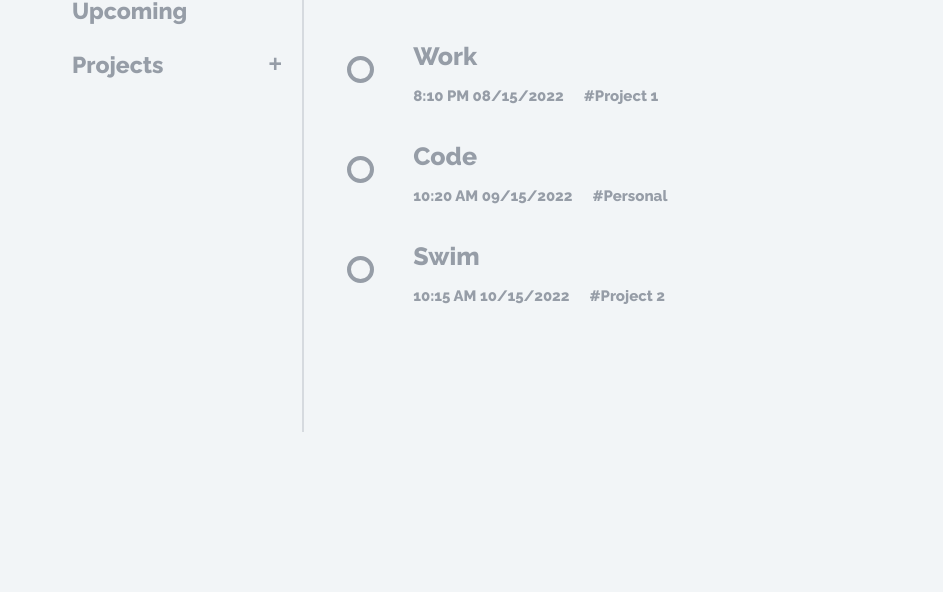
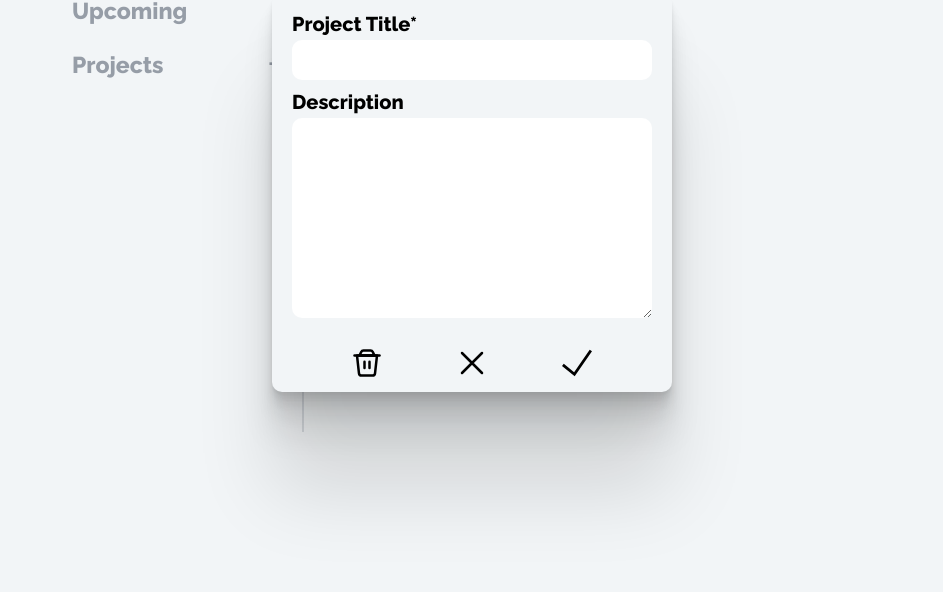
Before and after one commit to wyhong3103/todo-app, a website built with webpack: page dist/index.html in a window 1280 px wide. Shown: the part 208-800 px from the top of the page, without its empty margins (168-1111 px from the left). Built offline with nearby package versions, Linux system fonts and the light colour scheme.

Commit message:
Add project popup

```diff
--- a/src/index.js
+++ b/src/index.js
@@ -228,12 +228,12 @@ const displayController = function(){
         updateTask();
     }
 
-    function closePopUp(){
-        const pop_up = document.querySelector(".task-view-box");
+    function closePopUp(selector){
+        const pop_up = document.querySelector(selector);
         _content.removeChild(pop_up);
     }
 
-    function taskPopUp(index){
+    function taskPopUp(index = 0){
         const task_view_box = document.createElement("div");
         task_view_box.classList.add("task-view-box");
 
@@ -331,13 +331,96 @@ const displayController = function(){
         });
 
         for(const i of btn_divs){
-            i.addEventListener("click", closePopUp);
+            i.addEventListener("click", function(){
+                closePopUp(".task-view-box");
+            });
             task_view_btns.appendChild(i);
         }
         task_view.appendChild(task_view_btns);
 
         task_view_box.appendChild(task_view);
         _content.appendChild(task_view_box);
+    }
+
+    function projectPopUp(index){
+        const project_view_box = document.createElement("div");
+        project_view_box.classList.add("project-view-box");
+
+        const project_view = document.createElement("div");
+        project_view.classList.add("project-view");
+
+        let input_divs = [];
+        for(let i = 0; i < 2; i++){
+            const input_div = document.createElement("div");
+            input_div.classList.add("input");
+            input_divs.push(input_div);
+        }
+
+        input_divs[0].classList.add("project-title");
+        const label_title = document.createElement("label");
+        label_title.for = "project-title-input";
+        label_title.textContent = "Project Title*";
+        const input_title = document.createElement("input");
+        input_title.type = "text";
+        input_title.id = "project-title-input"
+        //input_title.value = (index < current_tasks.length ? current_tasks[index].title : "");
+        input_divs[0].appendChild(label_title);
+        input_divs[0].appendChild(input_title);
+
+
+        input_divs[1].classList.add("project-desc");
+        const label_desc = document.createElement("label");
+        label_desc.for = "project-desc-input";
+        label_desc.textContent = "Description";
+        const textarea = document.createElement("textarea");
+        textarea.id = "project-desc-input";
+        textarea.cols = "30";
+        textarea.rows = "10";
+        //textarea.textContent = (index < current_tasks.length ? current_tasks[index].desc : "");
+        input_divs[1].appendChild(label_desc);
+        input_divs[1].appendChild(textarea);
+
+        for (const i of input_divs){
+            project_view.appendChild(i);
+        }
+
+        const project_view_btns = document.createElement("div");
+        project_view_btns.classList.add("project-view-btns");
+
+        let btn_divs = [];
+        for(let i = 0; i < 3; i++){
+            const btn_div = document.createElement("div");
+            btn_div.classList.add("project-btn");
+            btn_divs.push(btn_div);
+        }
+        btn_divs[0].classList.add("project-del");
+        const img_del = new Image();
+        img_del.src = Del_svg;
+        img_del.alt = "del-svg";
+        btn_divs[0].appendChild(img_del);
+
+        btn_divs[1].classList.add("project-cancel");
+        const img_cancel = new Image();
+        img_cancel.src = Cancel_svg;
+        img_cancel.alt = "cancel-svg";
+        btn_divs[1].appendChild(img_cancel);
+
+        btn_divs[2].classList.add("project-save");
+        const img_save = new Image();
+        img_save.src = Save_svg;
+        img_save.alt = "save-svg";
+        btn_divs[2].appendChild(img_save);
+
+        for(const i of btn_divs){
+            i.addEventListener("click", function (){
+                closePopUp(".project-view-box")
+            });
+            project_view_btns.appendChild(i);
+        }
+        project_view.appendChild(project_view_btns);
+
+        project_view_box.appendChild(project_view);
+        _content.appendChild(project_view_box);
     }
 
 
@@ -352,4 +435,5 @@ const displayController = function(){
 
     //return some function that might be needed for external use
     init();
+    projectPopUp();
 }();
--- a/src/style.css
+++ b/src/style.css
@@ -262,11 +262,11 @@ TASK STYLE
 
 /*
 
-    TASk VIEW/CREATE POP UP BOX
+    TASk/PROJECT POP UP BOX
 
 */
 
-.task-view-box{
+.task-view-box, .project-view-box{
     position: absolute;
     top : 0;
     height : 100vh;
@@ -276,10 +276,8 @@ TASK STYLE
     align-items: center;
 }
 
-.task-view{
+.task-view, .project-view{
     background-color: var(--gray3);
-    height : 55rem;
-    width : 55rem;
     display: flex;
     flex-direction: column;
     gap : 1rem;
@@ -293,6 +291,15 @@ TASK STYLE
     0 41.8px 33.4px rgba(0, 0, 0, 0.086),
     0 100px 80px rgba(0, 0, 0, 0.12)
   ;
+}
+
+.task-view{
+    height : 55rem;
+    width : 55rem;
+}
+.project-view{
+    height : 40rem;
+    width : 40rem;
 }
 
 .input{
@@ -326,7 +333,7 @@ TASK STYLE
     outline: none;
 }
 
-.task-view-btns{
+.task-view-btns, .project-view-btns{
     display: flex;
     flex-direction: row;
     justify-content: space-evenly;
@@ -334,12 +341,12 @@ TASK STYLE
     padding : 1rem;
 }
 
-.task-view-btns img{
+.task-view-btns img, .project-view-btns img{
     height : 3rem;
     width : 3rem;
 }
 
-.task-btn{
+.task-btn, .project-btn{
     height : 5rem;
     width : 8rem;
     display: flex;
@@ -349,7 +356,7 @@ TASK STYLE
     border-radius : 10px;
 }
 
-.task-btn:hover{
+.task-btn:hover, .project-btn:hover{
     cursor: pointer;
     background-color : var(--gray2);
 }
```
